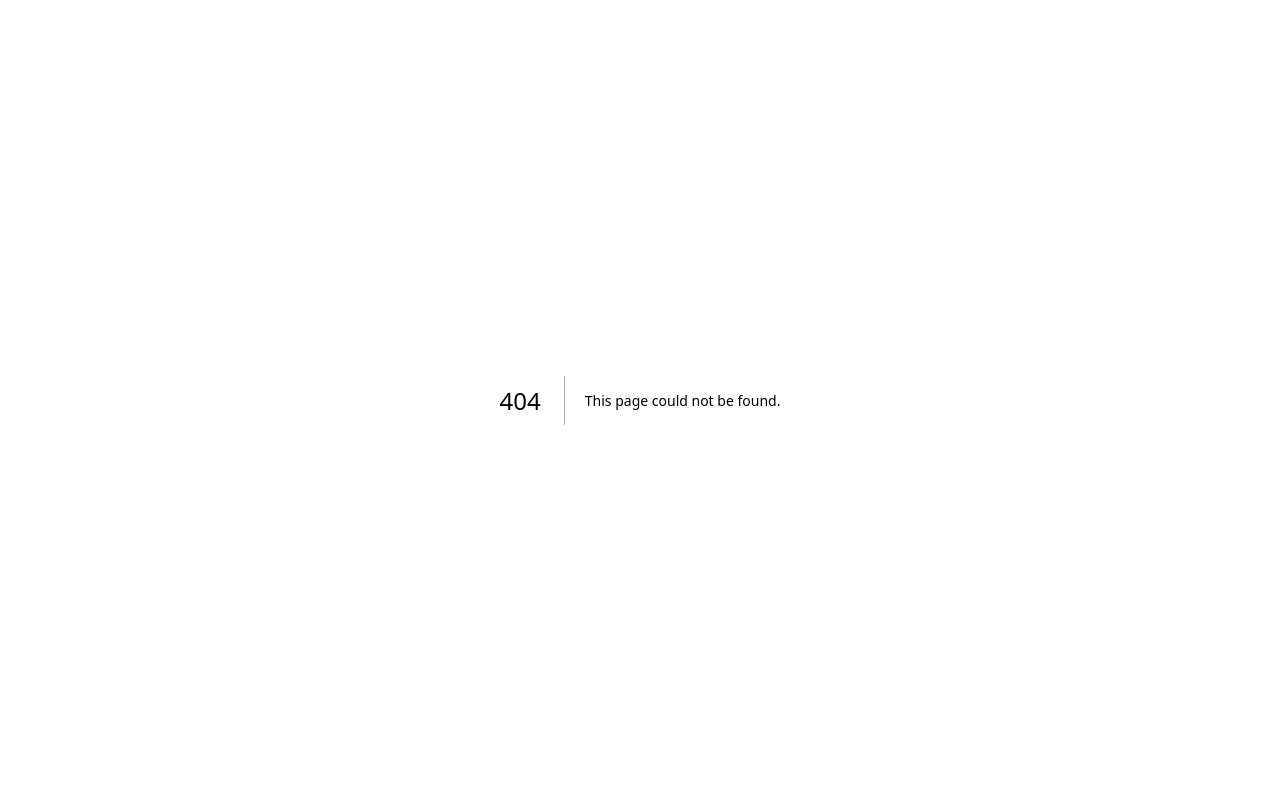
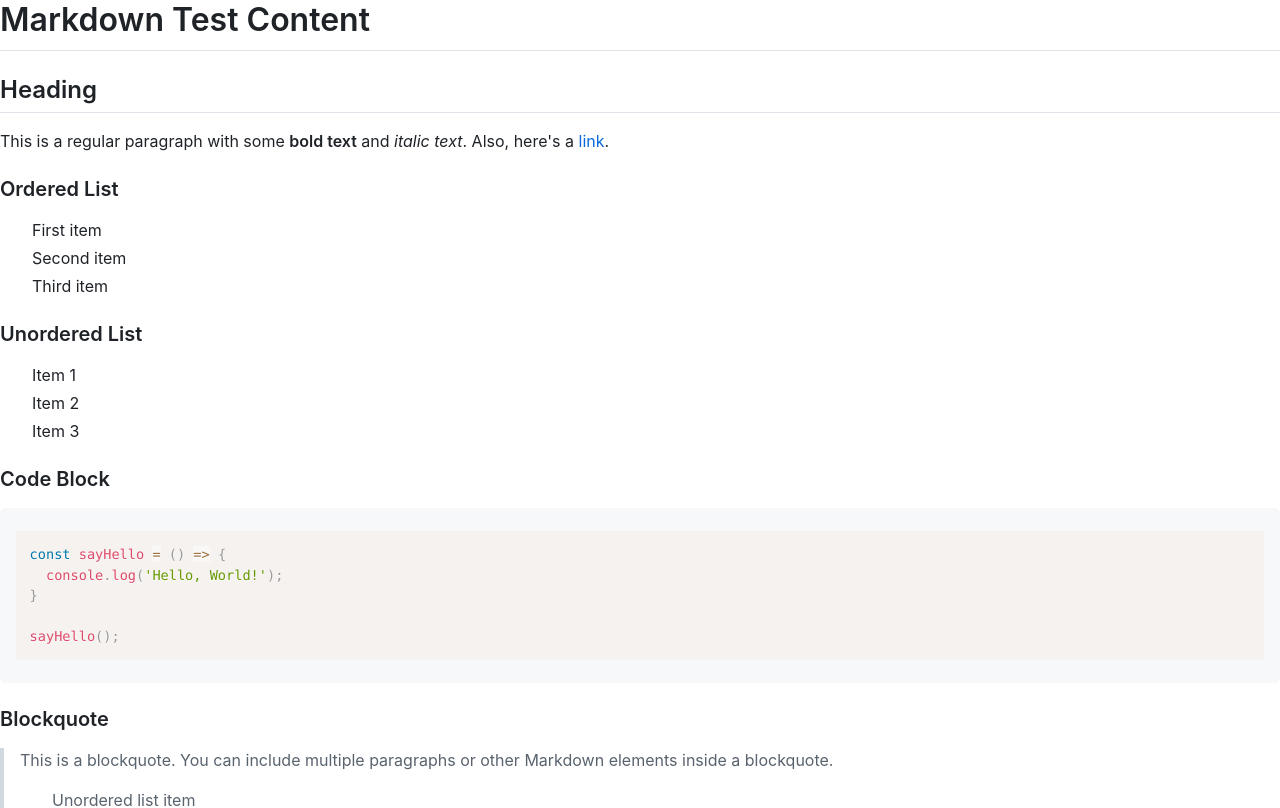
Before and after one commit to KazooTTT/markdown-iframe-preview, a Next.js app: page /demo in a window 1280 px wide. Before the commit this address had no page. Shown: the top 808 px of the page. Built offline with nearby package versions, Linux system fonts and the light colour scheme.

Commit message:
Add demo page with Markdown content

```diff
--- /dev/null
+++ b/app/demo/page.tsx
@@ -0,0 +1,86 @@
+"use client";
+import React from "react";
+import Markdown from "react-markdown";
+import { Prism as SyntaxHighlighter } from "react-syntax-highlighter";
+import rehypeRaw from "rehype-raw";
+import remarkGfm from "remark-gfm";
+import "github-markdown-css/github-markdown.css"; // 引入 github-markdown-css
+
+const DemoPage = () => {
+  const markdownContent = `
+# Markdown Test Content
+
+## Heading
+
+This is a regular paragraph with some **bold text** and _italic text_. Also, here's a [link](https://example.com).
+
+### Ordered List
+
+1. First item
+2. Second item
+3. Third item
+
+### Unordered List
+
+- Item 1
+- Item 2
+- Item 3
+
+### Code Block
+
+\`\`\`javascript
+const sayHello = () => {
+  console.log('Hello, World!');
+}
+
+sayHello();
+\`\`\`
+
+### Blockquote
+
+> This is a blockquote. You can include multiple paragraphs or other Markdown elements inside a blockquote.
+>
+> - Unordered list item
+> - Another item
+
+### Horizontal Rule
+
+---
+
+### Image
+
+![Alt Text](https://via.placeholder.com/150)
+
+### Iframe
+
+<iframe src="http://localhost:3000" width="100%" height="500"></iframe>
+`;
+
+  return (
+    <div className="markdown-body">
+      {/* 将 Markdown 内容包裹在 div.markdown-body 中,以避免与 Tailwind CSS 样式冲突 */}
+      <Markdown
+        rehypePlugins={[rehypeRaw, remarkGfm]}
+        components={{
+          code(props) {
+            const { children, className, node, ...rest } = props;
+            const match = /language-(\w+)/.exec(className || "");
+            return match ? (
+              <SyntaxHighlighter {...rest} PreTag="div" language={match[1]}>
+                {String(children).replace(/\n$/, "")}
+              </SyntaxHighlighter>
+            ) : (
+              <code {...rest} className={className}>
+                {children}
+              </code>
+            );
+          },
+        }}
+      >
+        {markdownContent}
+      </Markdown>
+    </div>
+  );
+};
+
+export default DemoPage;
--- a/package.json
+++ b/package.json
@@ -15,12 +15,14 @@
     "react-dom": "^18",
     "react-markdown": "^9.0.1",
     "react-syntax-highlighter": "^15.5.0",
-    "rehype-raw": "^7.0.0"
+    "rehype-raw": "^7.0.0",
+    "remark-gfm": "^4.0.0"
   },
   "devDependencies": {
     "@types/node": "^20",
     "@types/react": "^18",
     "@types/react-dom": "^18",
+    "@types/react-syntax-highlighter": "^15.5.11",
     "autoprefixer": "^10.0.1",
     "eslint": "^8",
     "eslint-config-next": "14.1.4",
```
Also changed, not shown: 2 other files (tests, documents, lock files or other folders).
